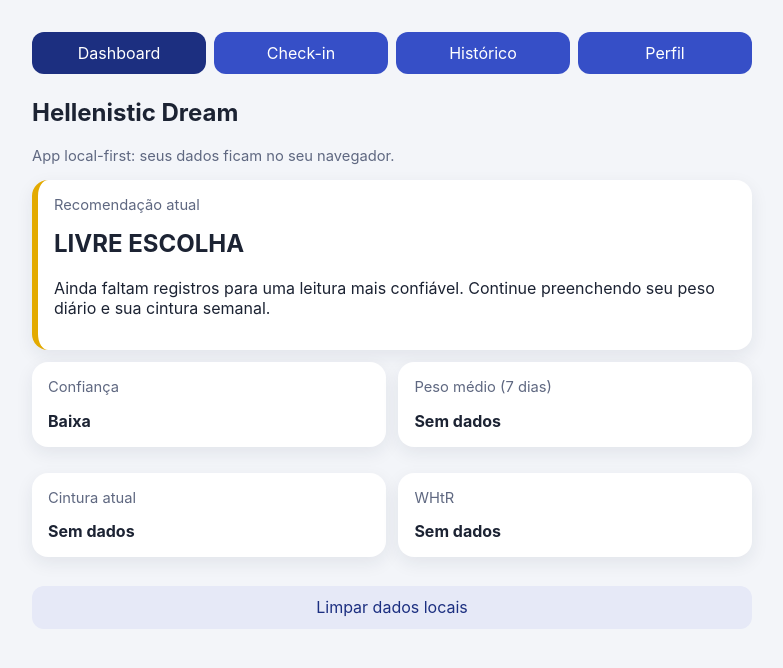
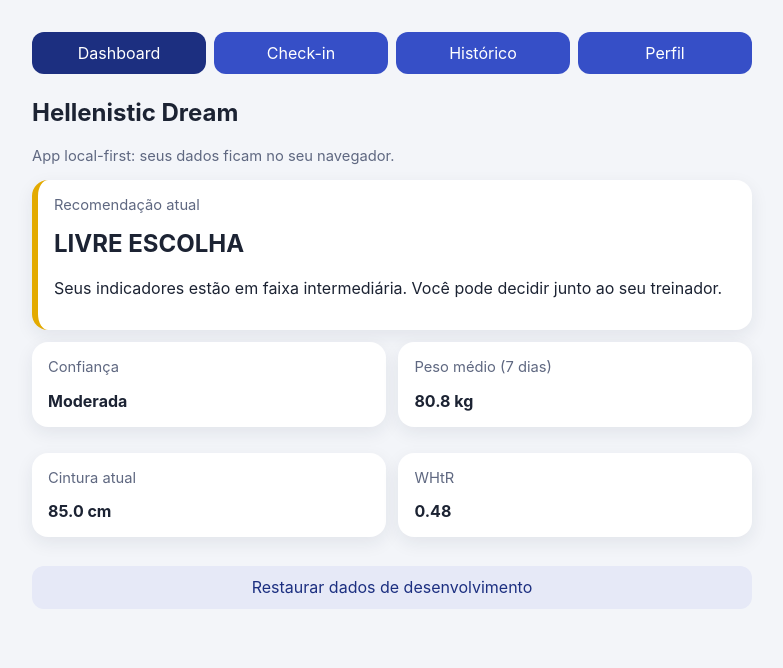
Before and after one commit to WesleySabino/hellenistic-dream, a React (Vite) app: page / in a window 1280 px wide. Shown: the top 668 px of the page, without its empty margins (248-1031 px from the left). Built offline with nearby package versions, Linux system fonts and the light colour scheme.

Commit message:
feat: bootstrap domain model and local storage layer

```diff
--- a/src/App.tsx
+++ b/src/App.tsx
@@ -1,41 +1,37 @@
-import { useEffect, useMemo, useState } from 'react';
+import { useMemo, useState } from 'react';
 import { CheckInScreen } from './components/CheckInScreen';
 import { Dashboard } from './components/Dashboard';
 import { HistoryScreen } from './components/HistoryScreen';
 import { ProfileScreen } from './components/ProfileScreen';
-import type { AppState, DailyWeightEntry, UserProfile, WeeklyCheckIn } from './domain/types';
-import { initialState, loadState, saveState } from './state/storage';
+import type { DailyWeightEntry, UserProfile, WeeklyCheckIn } from './domain/types';
+import { localStateRepository } from './state/storage';
 
 type Tab = 'dashboard' | 'checkin' | 'history' | 'profile';
 
 export function App() {
   const [tab, setTab] = useState<Tab>('dashboard');
-  const [state, setState] = useState<AppState>(() => loadState());
+  const [state, setState] = useState(() => localStateRepository.getState());
 
-  useEffect(() => {
-    saveState(state);
-  }, [state]);
-
-  const sortedState = useMemo<AppState>(() => {
+  const sortedState = useMemo(() => {
     return {
       ...state,
       dailyWeights: [...state.dailyWeights].sort((a, b) => a.date.localeCompare(b.date)),
-      weeklyCheckIns: [...state.weeklyCheckIns].sort((a, b) => a.date.localeCompare(b.date))
+      weeklyMeasurements: [...state.weeklyMeasurements].sort((a, b) => a.date.localeCompare(b.date))
     };
   }, [state]);
 
   const addDailyWeight = (entry: DailyWeightEntry) => {
-    setState((current) => ({ ...current, dailyWeights: [...current.dailyWeights, entry] }));
+    setState(localStateRepository.addDailyWeight(entry));
     setTab('dashboard');
   };
 
   const addWeeklyCheckIn = (entry: WeeklyCheckIn) => {
-    setState((current) => ({ ...current, weeklyCheckIns: [...current.weeklyCheckIns, entry] }));
+    setState(localStateRepository.addWeeklyMeasurement(entry));
     setTab('dashboard');
   };
 
   const saveProfile = (profile: UserProfile) => {
-    setState((current) => ({ ...current, profile }));
+    setState(localStateRepository.saveProfile(profile));
     setTab('dashboard');
   };
 
@@ -61,8 +57,8 @@ export function App() {
       {tab === 'history' && <HistoryScreen state={sortedState} />}
       {tab === 'profile' && <ProfileScreen profile={state.profile} onSave={saveProfile} />}
 
-      <button className="ghost" onClick={() => setState(initialState)}>
-        Limpar dados locais
+      <button className="ghost" onClick={() => setState(localStateRepository.reset())}>
+        Restaurar dados de desenvolvimento
       </button>
     </main>
   );
--- a/src/components/Dashboard.tsx
+++ b/src/components/Dashboard.tsx
@@ -7,7 +7,7 @@ interface DashboardProps {
 
 export function Dashboard({ state }: DashboardProps) {
   const { recommendation, reason, whtr, confidence, avgWeight7d } = getRecommendation(state);
-  const lastCheckIn = state.weeklyCheckIns[state.weeklyCheckIns.length - 1];
+  const lastCheckIn = state.weeklyMeasurements[state.weeklyMeasurements.length - 1];
   const colorClass =
     recommendation === 'CUT' ? 'is-cut' : recommendation === 'BULK' ? 'is-bulk' : 'is-free';
 
--- a/src/components/HistoryScreen.tsx
+++ b/src/components/HistoryScreen.tsx
@@ -28,10 +28,10 @@ export function HistoryScreen({ state }: HistoryScreenProps) {
       <article className="card">
         <h2>Cintura recente</h2>
         <ul>
-          {state.weeklyCheckIns.length === 0 ? (
+          {state.weeklyMeasurements.length === 0 ? (
             <li>Nenhum registro ainda.</li>
           ) : (
-            [...state.weeklyCheckIns].reverse().slice(0, 10).map((entry) => (
+            [...state.weeklyMeasurements].reverse().slice(0, 10).map((entry) => (
               <li key={`${entry.date}-${entry.waistCm}`}>
                 {entry.date}: {entry.waistCm.toFixed(1)} cm
                 {typeof entry.bodyFatPct === 'number' ? ` | Gordura: ${entry.bodyFatPct.toFixed(1)}%` : ''}
--- a/src/domain/decision.ts
+++ b/src/domain/decision.ts
@@ -1,12 +1,4 @@
-import type { AppState, Confidence, Recommendation, Sex } from './types';
-
-interface RecommendationResult {
-  recommendation: Recommendation;
-  reason: string;
-  whtr: number | null;
-  confidence: Confidence;
-  avgWeight7d: number | null;
-}
+import type { CalculatedState, Confidence, DomainState, Recommendation, Sex, Trend } from './types';
 
 function average(values: number[]): number {
   return values.reduce((sum, value) => sum + value, 0) / values.length;
@@ -24,23 +16,32 @@ function decideByBodyFat(sex: Sex, bodyFatPct: number): Recommendation {
   return 'LIVRE ESCOLHA';
 }
 
-function confidenceForState(state: AppState): Confidence {
+function confidenceForState(state: DomainState): Confidence {
   const dailyCount = state.dailyWeights.length;
-  const weeklyCount = state.weeklyCheckIns.length;
+  const weeklyCount = state.weeklyMeasurements.length;
 
   if (dailyCount >= 28 && weeklyCount >= 4) return 'Alta';
   if (dailyCount >= 7 && weeklyCount >= 2) return 'Moderada';
   return 'Baixa';
 }
 
-export function getRecommendation(state: AppState): RecommendationResult {
-  const lastCheckIn = state.weeklyCheckIns[state.weeklyCheckIns.length - 1];
+function trendForNumbers(values: number[]): Trend | null {
+  if (values.length < 2) return null;
+  const diff = values[values.length - 1] - values[0];
+  if (Math.abs(diff) < 0.2) return 'estavel';
+  return diff > 0 ? 'subindo' : 'caindo';
+}
+
+export function getRecommendation(state: DomainState): CalculatedState {
+  const lastCheckIn = state.weeklyMeasurements[state.weeklyMeasurements.length - 1];
   const avgWeight7d =
     state.dailyWeights.length === 0
       ? null
       : average(state.dailyWeights.slice(-7).map((entry) => entry.weightKg));
 
   const confidence = confidenceForState(state);
+  const weightTrend = trendForNumbers(state.dailyWeights.slice(-7).map((entry) => entry.weightKg));
+  const waistTrend = trendForNumbers(state.weeklyMeasurements.slice(-4).map((entry) => entry.waistCm));
 
   if (!state.profile || !lastCheckIn) {
     return {
@@ -49,7 +50,11 @@ export function getRecommendation(state: AppState): RecommendationResult {
         'Ainda faltam registros para uma leitura mais confiável. Continue preenchendo seu peso diário e sua cintura semanal.',
       whtr: null,
       confidence,
-      avgWeight7d
+      avgWeight7d,
+      latestWaistCm: lastCheckIn?.waistCm ?? null,
+      latestBodyFatPct: lastCheckIn?.bodyFatPct ?? null,
+      weightTrend,
+      waistTrend
     };
   }
 
@@ -58,22 +63,28 @@ export function getRecommendation(state: AppState): RecommendationResult {
   if (whtr >= 0.5) {
     return {
       recommendation: 'CUT',
-      reason:
-        'Sua cintura está acima da zona considerada confortável em relação à sua altura.',
+      reason: 'Sua cintura está acima da zona considerada confortável em relação à sua altura.',
       whtr,
       confidence,
-      avgWeight7d
+      avgWeight7d,
+      latestWaistCm: lastCheckIn.waistCm,
+      latestBodyFatPct: lastCheckIn.bodyFatPct ?? null,
+      weightTrend,
+      waistTrend
     };
   }
 
   if (whtr < 0.4) {
     return {
       recommendation: 'BULK',
-      reason:
-        'Sua relação cintura/altura está em faixa baixa para priorizar ganho de massa.',
+      reason: 'Sua relação cintura/altura está em faixa baixa para priorizar ganho de massa.',
       whtr,
       confidence,
-      avgWeight7d
+      avgWeight7d,
+      latestWaistCm: lastCheckIn.waistCm,
+      latestBodyFatPct: lastCheckIn.bodyFatPct ?? null,
+      weightTrend,
+      waistTrend
     };
   }
 
@@ -87,7 +98,11 @@ export function getRecommendation(state: AppState): RecommendationResult {
           : 'A leitura de gordura corporal ajudou a definir a direção nesta faixa intermediária.',
       whtr,
       confidence,
-      avgWeight7d
+      avgWeight7d,
+      latestWaistCm: lastCheckIn.waistCm,
+      latestBodyFatPct: lastCheckIn.bodyFatPct,
+      weightTrend,
+      waistTrend
     };
   }
 
@@ -97,6 +112,10 @@ export function getRecommendation(state: AppState): RecommendationResult {
       'Seus indicadores estão em faixa intermediária e sem gordura corporal recente. A direção está livre para decidir com seu treinador.',
     whtr,
     confidence,
-    avgWeight7d
+    avgWeight7d,
+    latestWaistCm: lastCheckIn.waistCm,
+    latestBodyFatPct: null,
+    weightTrend,
+    waistTrend
   };
 }
--- a/src/state/storage.ts
+++ b/src/state/storage.ts
@@ -1,29 +1,127 @@
-import type { AppState } from '../domain/types';
+import type { DailyWeight, DomainState, Profile, WeeklyMeasurement } from '../domain/types';
 
-const STORAGE_KEY = 'hellenistic-dream/state/v1';
+const STORAGE_KEY = 'hellenistic-dream/state/v2';
 
-export const initialState: AppState = {
-  profile: null,
-  dailyWeights: [],
-  weeklyCheckIns: []
+const mockInitialState: DomainState = {
+  profile: {
+    name: 'Demo',
+    sex: 'male',
+    heightCm: 178,
+    currentGoal: 'unsure'
+  },
+  dailyWeights: [
+    { date: '2026-03-22', weightKg: 81.2 },
+    { date: '2026-03-23', weightKg: 81.0 },
+    { date: '2026-03-24', weightKg: 80.8 },
+    { date: '2026-03-25', weightKg: 80.9 },
+    { date: '2026-03-26', weightKg: 80.7 },
+    { date: '2026-03-27', weightKg: 80.6 },
+    { date: '2026-03-28', weightKg: 80.5 }
+  ],
+  weeklyMeasurements: [
+    { date: '2026-03-15', waistCm: 86.0, bodyFatPct: 17.2 },
+    { date: '2026-03-22', waistCm: 85.4, bodyFatPct: 16.9 },
+    { date: '2026-03-29', waistCm: 85.0, bodyFatPct: 16.7 }
+  ]
 };
 
-export function loadState(): AppState {
-  const raw = localStorage.getItem(STORAGE_KEY);
-  if (!raw) return initialState;
+function cloneState(state: DomainState): DomainState {
+  return {
+    profile: state.profile ? { ...state.profile } : null,
+    dailyWeights: state.dailyWeights.map((item) => ({ ...item })),
+    weeklyMeasurements: state.weeklyMeasurements.map((item) => ({ ...item }))
+  };
+}
 
-  try {
-    const parsed = JSON.parse(raw) as AppState;
-    return {
-      profile: parsed.profile ?? null,
-      dailyWeights: parsed.dailyWeights ?? [],
-      weeklyCheckIns: parsed.weeklyCheckIns ?? []
-    };
-  } catch {
-    return initialState;
+function normalizeState(raw: unknown): DomainState {
+  const safe = (raw ?? {}) as Partial<DomainState> & { weeklyCheckIns?: WeeklyMeasurement[] };
+
+  return {
+    profile: safe.profile ?? null,
+    dailyWeights: Array.isArray(safe.dailyWeights) ? safe.dailyWeights : [],
+    weeklyMeasurements: Array.isArray(safe.weeklyMeasurements)
+      ? safe.weeklyMeasurements
+      : Array.isArray(safe.weeklyCheckIns)
+        ? safe.weeklyCheckIns
+        : []
+  };
+}
+
+class LocalStateStorage {
+  private key: string;
+
+  constructor(key: string) {
+    this.key = key;
+  }
+
+  read(): DomainState {
+    const raw = localStorage.getItem(this.key);
+    if (!raw) return cloneState(mockInitialState);
+
+    try {
+      const parsed = JSON.parse(raw) as unknown;
+      return normalizeState(parsed);
+    } catch {
+      return cloneState(mockInitialState);
+    }
+  }
+
+  write(state: DomainState): void {
+    localStorage.setItem(this.key, JSON.stringify(state));
+  }
+
+  clear(): void {
+    localStorage.removeItem(this.key);
   }
 }
 
-export function saveState(state: AppState): void {
-  localStorage.setItem(STORAGE_KEY, JSON.stringify(state));
-}
+const storage = new LocalStateStorage(STORAGE_KEY);
+
+export const initialState: DomainState = cloneState(mockInitialState);
+
+export const localStateRepository = {
+  getState(): DomainState {
+    return storage.read();
+  },
+
+  saveState(state: DomainState): void {
+    storage.write(state);
+  },
+
+  saveProfile(profile: Profile): DomainState {
+    const current = storage.read();
+    const next: DomainState = { ...current, profile };
+    storage.write(next);
+    return next;
+  },
+
+  addDailyWeight(entry: DailyWeight): DomainState {
+    const current = storage.read();
+    const next: DomainState = {
+      ...current,
+      dailyWeights: [...current.dailyWeights, entry]
+    };
+    storage.write(next);
+    return next;
+  },
+
+  addWeeklyMeasurement(entry: WeeklyMeasurement): DomainState {
+    const current = storage.read();
+    const next: DomainState = {
+      ...current,
+      weeklyMeasurements: [...current.weeklyMeasurements, entry]
+    };
+    storage.write(next);
+    return next;
+  },
+
+  reset(): DomainState {
+    storage.clear();
+    storage.write(mockInitialState);
+    return cloneState(mockInitialState);
+  }
+};
+
+// Compatibility exports for current UI wiring while UI is being bootstrapped.
+export const loadState = () => localStateRepository.getState();
+export const saveState = (state: DomainState) => localStateRepository.saveState(state);
```
Also changed, not shown: src/domain/types.ts (+27 -7 lines).
